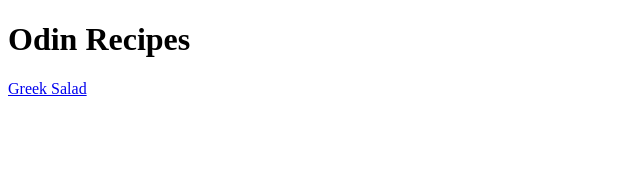
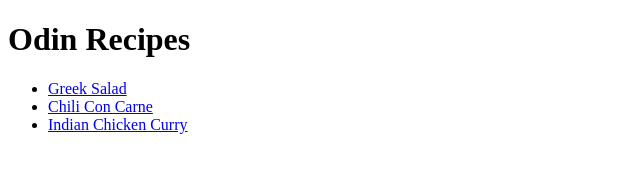
Before and after one commit to MrAmazingApple/odin-recipes, a plain HTML site: page index.html in a window 1280 px wide. Shown: the whole page, without its empty margins (0-640 px from the left). Drawn offline with Linux system fonts and the light colour scheme.

Commit message:
Rectified last commit

```diff
--- a/index.html
+++ b/index.html
@@ -8,6 +8,11 @@
 
 
     <h1>Odin Recipes</h1>
-    <a href="./recipes/greekSalad.html">Greek Salad</a>
+    <ul>
+        <li><a href="./recipes/greekSalad.html">Greek Salad</a></li>
+        <li><a href="./recipes/chiliConCarne.html">Chili Con Carne</a></li>
+        <li><a href="./recipes/indianChickenCurry.html">Indian Chicken Curry</a></li>
+    </ul>
+
 </body>
 </html>
```
Also changed, not shown: attachments/indianChickenCurry.jpg (added), 1 other file.
